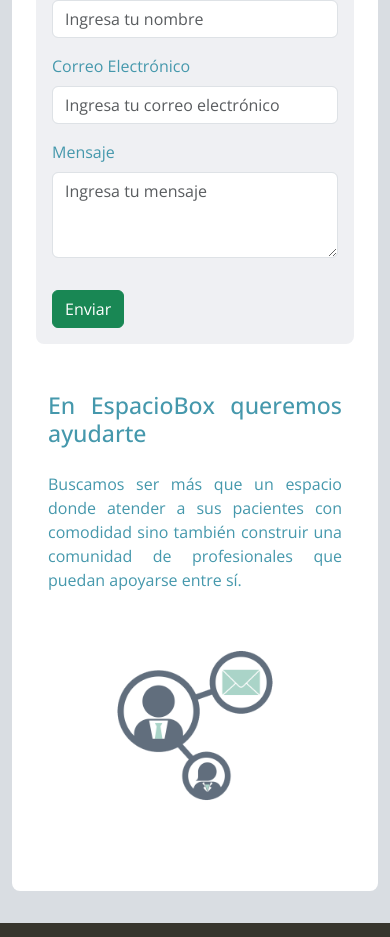
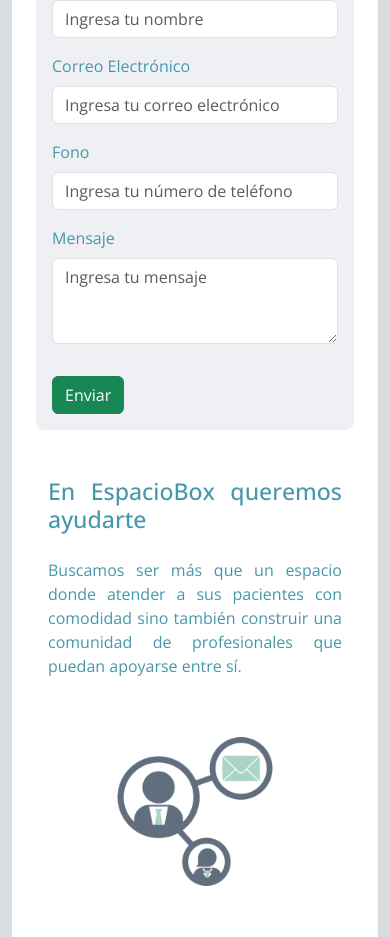
Before and after one commit to ssalinascalibar/espacio-box-noLogin, a React (Vite) app: page /contacto in a window 390 px wide. Shown: the part 869-1806 px from the top of the page. Built offline with nearby package versions, Linux system fonts and the light colour scheme.

Commit message:
add phone field to contact form

```diff
--- a/src/features/contact/Contact.jsx
+++ b/src/features/contact/Contact.jsx
@@ -11,10 +11,9 @@ export default function Contact() {
   const [formData, setFormData] = useState({
     name: "",
     email: "",
+    phone: "",
     message: "",
   });
-
-  console.log(formData)
 
   const handleChange = (e) => {
     const { name, value } = e.target;
@@ -27,12 +26,13 @@ export default function Contact() {
   const handleSubmit = (e) => {
     e.preventDefault();
 
-    const mailtoLink = `mailto:contacto.espaciobox@gmail.com?subject=Contacto desde EspacioBox.com&body=Nombre: ${formData.name}%0AEmail: ${formData.email}%0AMensaje: ${formData.message}`;
+    const mailtoLink = `mailto:contacto.espaciobox@gmail.com?subject=Contacto desde EspacioBox.com&body=Nombre: ${formData.name}%0AEmail: ${formData.email}%0AFono: ${formData.phone}%0AMensaje: ${formData.message}`;
     // Abre el cliente de correo predeterminado
     window.location.href = mailtoLink;
     setFormData({
       name: "",
       email: "",
+      phone: "",
       message: "",
     });
   };
@@ -83,6 +83,17 @@ export default function Contact() {
                       required
                     />
                   </Form.Group>
+                  <Form.Group controlId="formPhone" className="mb-3">
+                    <Form.Label>Fono</Form.Label>
+                    <Form.Control
+                      type="number"
+                      name="phone"
+                      value={formData.phone}
+                      onChange={handleChange}
+                      placeholder="Ingresa tu número de teléfono"
+                      required
+                    />
+                  </Form.Group>
                   <Form.Group controlId="formMessage" className="mb-3">
                     <Form.Label>Mensaje</Form.Label>
                     <Form.Control
```
